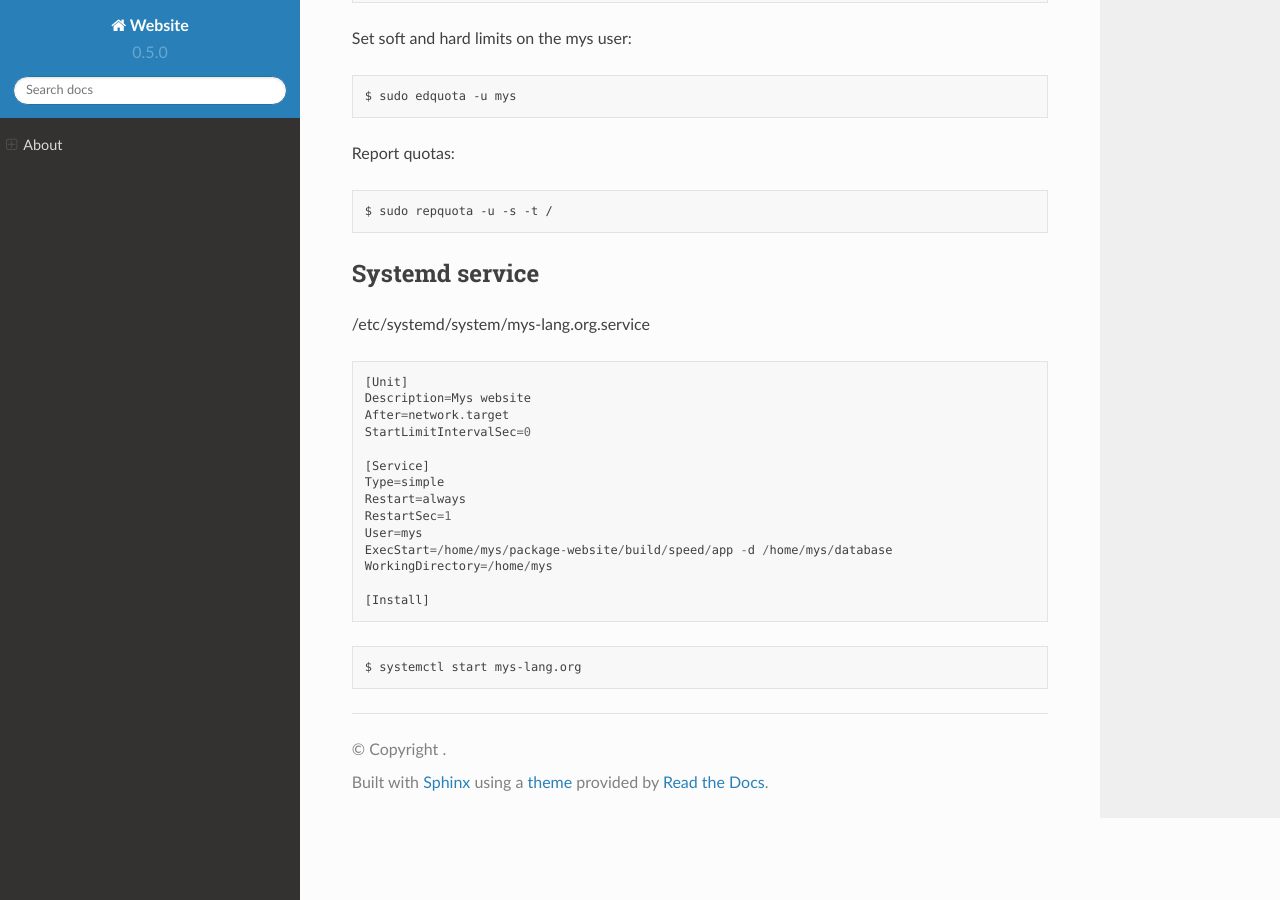
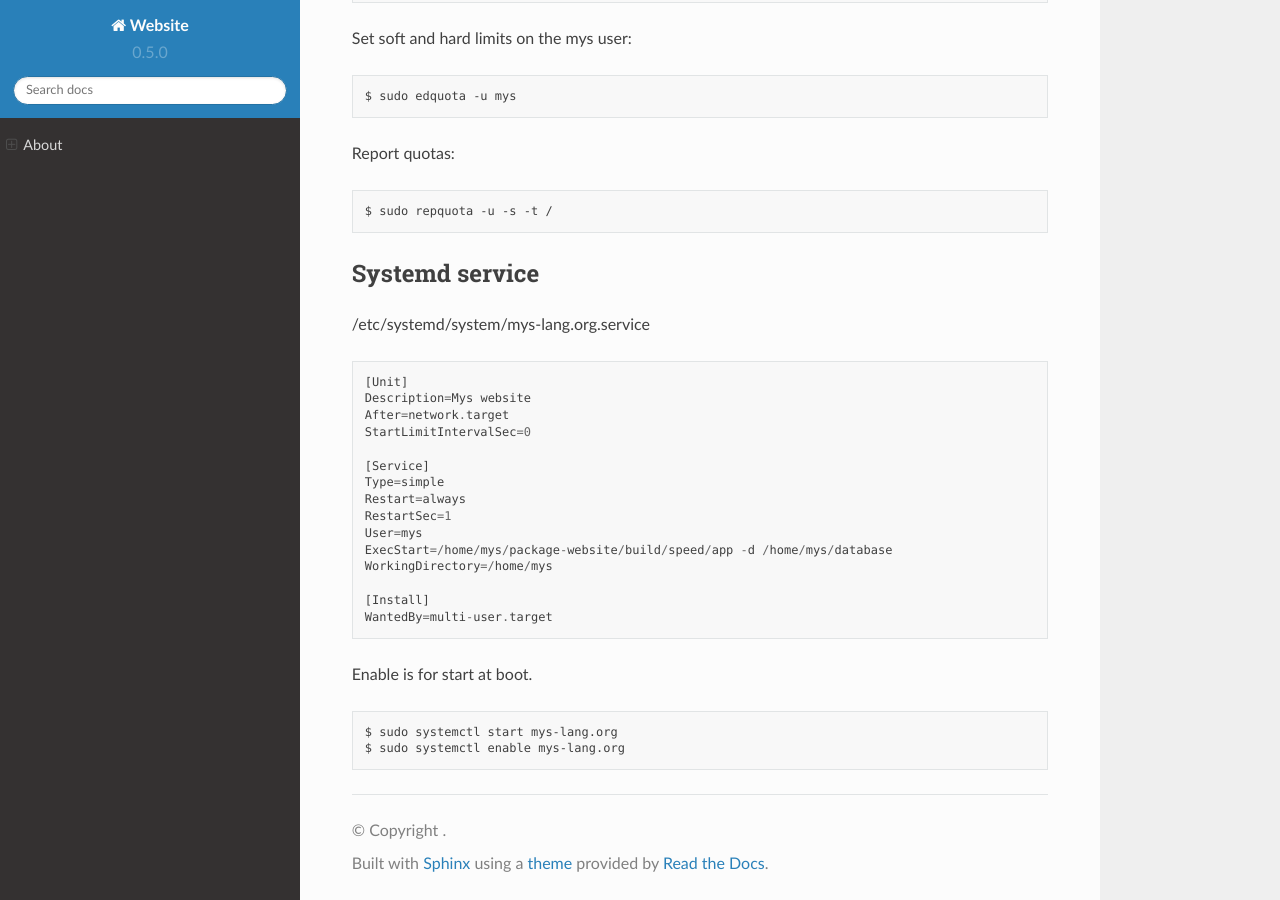
Before and after one commit to mys-lang/package-website, a Sphinx documentation site: the page built from doc/index.rst, in a window 1280 px wide and 900 px high, scrolled down 1264 px. Built offline with Sphinx 7.4.7 and the Read the Docs theme 2.0.0, drawn with Linux system fonts in a browser that asks for light colours.

Commit message:
Documentation.

```diff
--- a/doc/index.rst
+++ b/doc/index.rst
@@ -93,7 +93,11 @@ Systemd service
    WorkingDirectory=/home/mys
 
    [Install]
+   WantedBy=multi-user.target
+
+Enable is for start at boot.
 
 .. code-block::
 
-   $ systemctl start mys-lang.org
+   $ sudo systemctl start mys-lang.org
+   $ sudo systemctl enable mys-lang.org
```
